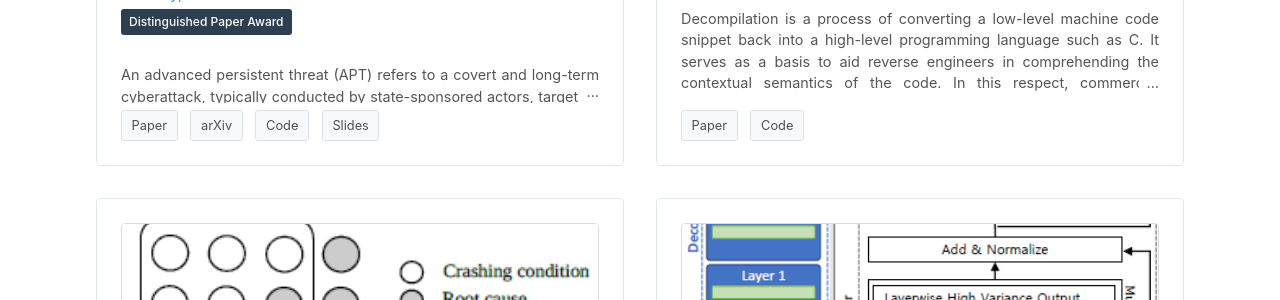
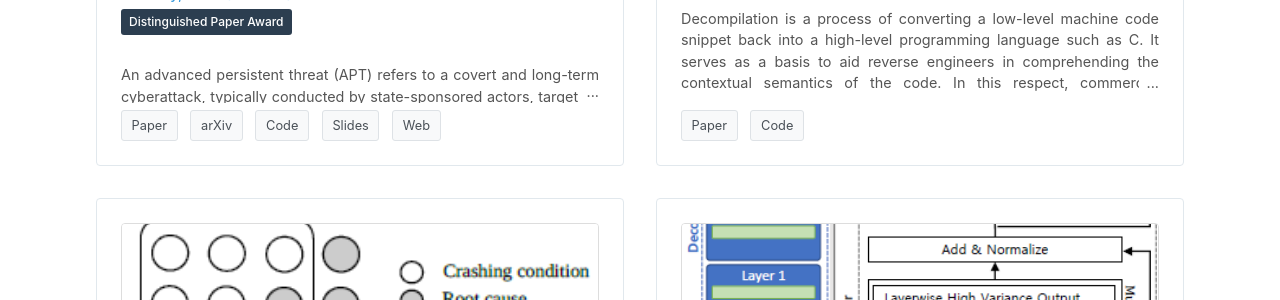
Before and after one commit to SecAI-Lab/secai-lab.github.io, a Jekyll site: the page built from pages/publications.md, in a window 1280 px wide and 1400 px high, scrolled down 1726 px. Shown: the part 150-450 px from the top of the window. Built offline with Jekyll 4.4.1, drawn with Linux system fonts in a browser that asks for light colours; nearby versions of some CDN libraries.

Commit message:
Added the Web button to the publications. Useful for papers having a dedicated webpage.

```diff
--- a/_data/publist-international.yml
+++ b/_data/publist-international.yml
@@ -63,6 +63,7 @@
   highlight: 1
   github: "https://zenodo.org/records/16869733"
   slides: "https://kevinkoo001.github.io/assets/pdf/ccs25-apt-slides.pdf"
+  web: "https://lngt-apt-study-map.vercel.app/"
   news2:
 
 - title: "BOOTKITTY: A Stealthy Bootkit-Rootkit Against Modern Operating Systems"
--- a/pages/publications.md
+++ b/pages/publications.md
@@ -383,8 +383,20 @@ sitemap: true
     transition: all 0.2s ease;
 }
 
+/* Web button styling */
+.web-link {
+    padding: 0.3rem 0.6rem;
+    background: #f8f9fa;
+    color: #495057;
+    text-decoration: none;
+    border-radius: 3px;
+    font-size: 0.8rem;
+    border: 1px solid #dee2e6;
+    transition: all 0.2s ease;
+}
+
 /* Icon spacing */
-.github-link i, .slides-link i {
+.github-link i, .slides-link i, .web-link i {
     margin-right: 0.3rem;
 }
 
@@ -598,6 +610,11 @@ sitemap: true
                          Slides
                     </a>
                     {% endif %}
+                    {% if publi.web %}
+                    <a href="{{ publi.web }}" class="publication-link web-link" target="_blank">
+                         Web
+                    </a>
+                    {% endif %}
                 </div>
             </div>
             {% endif %}
@@ -629,6 +646,11 @@ sitemap: true
                     {% if publi.slides %}
                     <a href="{{ publi.slides }}" class="entry-link slides-link" target="_blank">
                         Slides
+                    </a>
+                    {% endif %}
+                    {% if publi.web %}
+                    <a href="{{ publi.web }}" class="entry-link web-link" target="_blank">
+                        Web
                     </a>
                     {% endif %}
                 </div>
```
